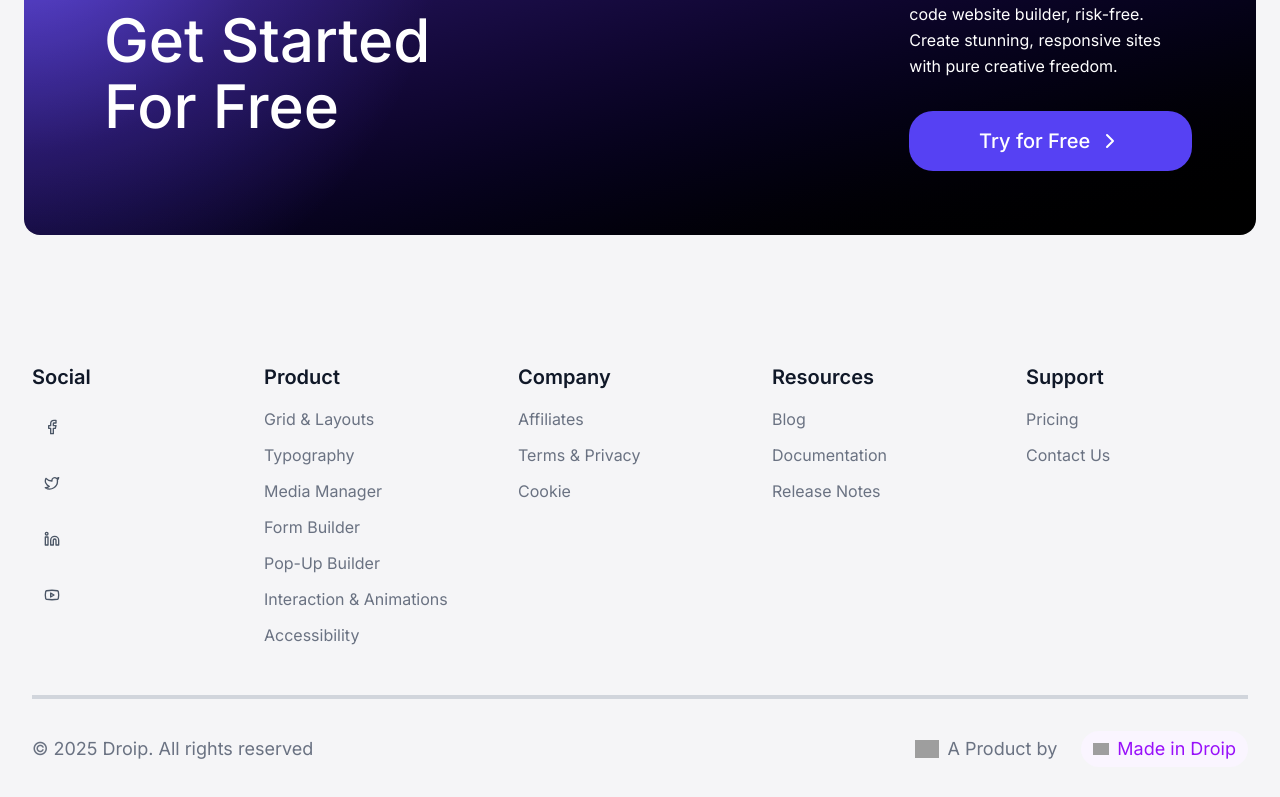
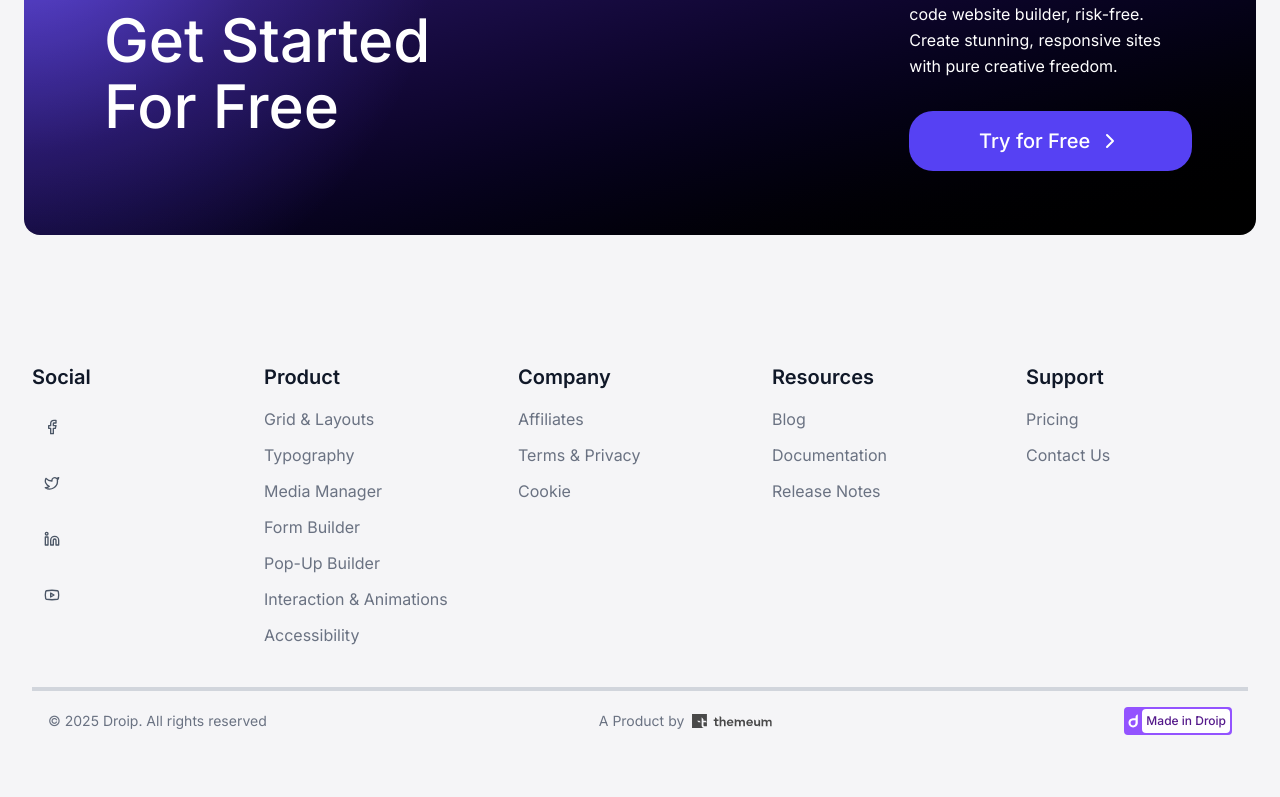
Before and after one commit to thexovc/pastel-africa-frontend-challenge, a Next.js app: page / in a window 1280 px wide. Shown: the part 8589-9386 px from the top of the page. Built offline with nearby package versions, Linux system fonts and the light colour scheme; grey boxes are pictures that could not be loaded.

Commit message:
fizxing the footer image and repsonsiveness

```diff
--- a/src/components/layout/Footer/Footer.tsx
+++ b/src/components/layout/Footer/Footer.tsx
@@ -193,31 +193,67 @@ const Footer = () => {
                 </div>
 
                 {/* Bottom Section */}
-                <div className="mt-12 pt-8 border-t-4 border-gray-300">
-                    <div className="flex flex-col md:flex-row justify-between items-center gap-4">
-                        <p className="text-lg text-gray-500">
-                            © 2025 Droip. All rights reserved
-                        </p>
-                        <div className="flex items-center gap-2">
+                <div className="border-t-4 border-gray-300 py-4 mt-10">
+                    <div className="container mx-auto px-4">
+                        {/* Desktop layout - row */}
+                        <div className="hidden md:flex flex-row justify-between items-center">
+                            <p className="text-sm text-gray-500">
+                                © 2025 Droip. All rights reserved
+                            </p>
+
+                            <div className="flex items-center">
+                                <span className="text-sm text-gray-500 mr-2">A Product by</span>
+                                <Image
+                                    src="/assets/footer/themeum.svg"
+                                    alt="Themeum"
+                                    width={80}
+                                    height={80}
+                                    className="mr-1"
+                                />
+                            </div>
+
+                            <div className="flex items-center">
+                                <div className="flex items-center ml-4 bg-[#9353FF] rounded gap-1 pl-1 p-0.5">
+                                    <Image
+                                        src="/assets/footer/droip.svg"
+                                        alt="Droip"
+                                        width={10}
+                                        height={10}
+                                    />
+                                    <span className="text-xs p-1 rounded text-[#551A8B] font-medium bg-white">Made in Droip</span>
+                                </div>
+                            </div>
+                        </div>
+
+                        {/* Mobile layout - column */}
+                        <div className="flex md:hidden flex-col items-start md:items-center space-y-4">
+                            {/* Themeum logo group */}
                             <div className="flex items-center">
                                 <Image
-                                    src="/assets/themeum-logo.svg"
+                                    src="/assets/footer/themeum.svg"
                                     alt="Themeum"
-                                    width={24}
-                                    height={24}
-                                    className="mr-2"
+                                    width={80}
+                                    height={80}
+                                    className="mr-1"
                                 />
-                                <span className="text-lg text-gray-500">A Product by</span>
+                                <span className="text-sm text-gray-500 ml-2">A Product by</span>
                             </div>
-                            <div className="flex items-center gap-2 ml-4 px-3 py-1 bg-purple-50 rounded-full">
+
+                            {/* Made in Droip badge */}
+                            <div className="bg-[#9353FF] rounded gap-1 pl-1 p-0.5 flex items-center">
                                 <Image
-                                    src="/assets/droip-icon.svg"
+                                    src="/assets/footer/droip.svg"
                                     alt="Droip"
-                                    width={16}
-                                    height={16}
+                                    width={10}
+                                    height={10}
                                 />
-                                <span className="text-lg text-purple-600">Made in Droip</span>
+                                <span className="text-xs p-1 rounded text-[#551A8B] font-medium bg-white">Made in Droip</span>
                             </div>
+
+                            {/* Copyright text */}
+                            <p className="text-sm text-gray-500">
+                                © 2025 Droip. All rights reserved
+                            </p>
                         </div>
                     </div>
                 </div>
```
